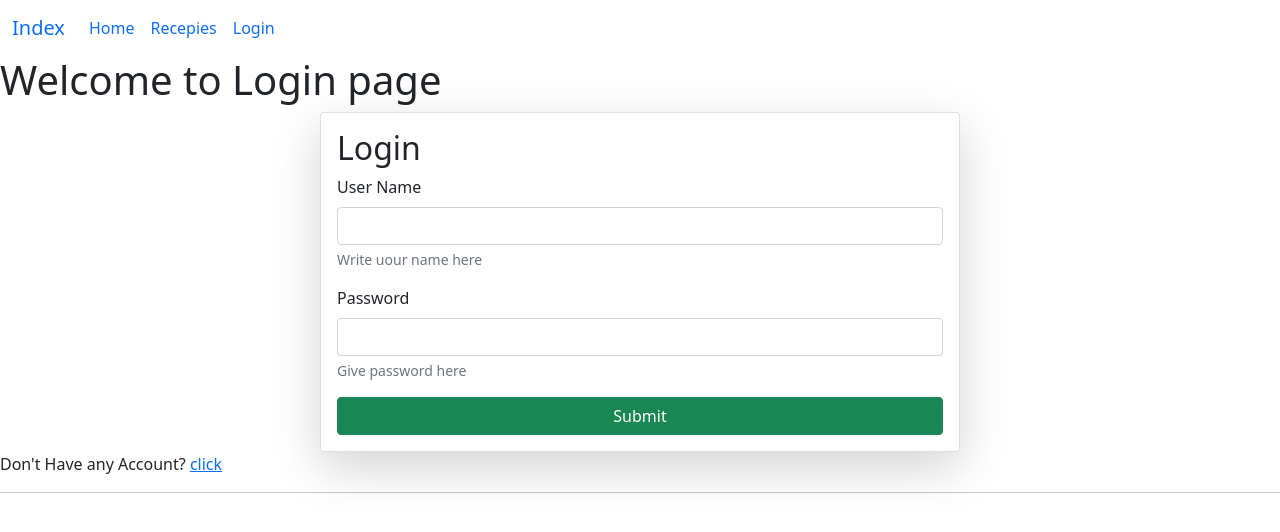
After one commit to Moeen10/Django-Simple-CRUD_and_Search, a Django app: page /login/ in a window 1280 px wide. The commit adds this page. Shown: the top 532 px of the page. Run offline with Django 4.2, Linux system fonts and the light colour scheme; some libraries are stand-ins or nearby versions.

Commit message:
add login required to see recepies , session hold using login + logout added and many tuk tak

```diff
--- a/Django_Services/urls.py
+++ b/Django_Services/urls.py
@@ -16,6 +16,9 @@ urlpatterns = [
     path('recepies/', recepies, name="recepies"),
     path('recepies/delete_recepies/<id>/', delete_recepie, name="delete_recepie"),
     path('recepies/update_recepies/<id>/', update_recepie, name="updatete_recepie"),
+    path('login/', loginPage, name="login"),
+    path('register/', registration, name="register"),
+    path('logout/', logout_page, name="logout"),
 ]
 
 
--- a/home/templates/Common/base.html
+++ b/home/templates/Common/base.html
@@ -16,10 +16,42 @@
     <title>{{page}}</title>
 </head>
 <body>
-    <a href="/home/">Home</a>
-    <a href="/">Index</a>
-    <a href="/about/">About</a>
-    <a href="/recepies/">Recepies</a>
+
+  <nav class="navbar navbar-expand-lg bg-body-tertiary">
+    <div class="container-fluid">
+      <a class="navbar-brand" href="/">Index</a>
+      <button class="navbar-toggler" type="button" data-bs-toggle="collapse" data-bs-target="#navbarSupportedContent" aria-controls="navbarSupportedContent" aria-expanded="false" aria-label="Toggle navigation">
+        <span class="navbar-toggler-icon"></span>
+      </button>
+      <div class="collapse navbar-collapse" id="navbarSupportedContent">
+        <ul class="navbar-nav me-auto mb-2 mb-lg-0">
+          <li class="nav-item">
+            <a class="nav-link active" aria-current="page" href="/home/">Home</a>
+          </li>
+          <li class="nav-item">
+            <a class="nav-link" href="/recepies/">Recepies</a>
+          </li>
+          {%  if request.user.is_authenticated %}
+          <li class="nav-item">
+            <a class="nav-link" href="/logout/">Logout</a>
+          </li>
+          {% else %}
+          <li class="nav-item">
+            <a class="nav-link" href="/login/">Login</a>
+          </li>
+          {% endif %}
+
+
+      </div>
+    </div>
+  </nav>
+
+  {%  if request.user.is_authenticated %}
+
+  <h4>User User name is : {{request.user.username}}</h4>
+  <h5>User first name is : {{request.user.first_name}}</h4>
+  <h5>User last name is : {{request.user.last_name}}</h4>
+{% endif %}
     <h1>Welcome to {{page}} page</h1>
 
     {% block start %}
--- a/vege/models.py
+++ b/vege/models.py
@@ -1,7 +1,9 @@
 from django.db import models
+from django.contrib.auth.models import User
 
 # Create your models here.
 class Receipe(models.Model):
+    user = models.ForeignKey(User, on_delete=models.SET_NULL,null=True,blank=True)
     receipe_name = models.TextField(max_length=100)
     receipe_description = models.TextField()
     receipe_image = models.ImageField(upload_to="receipe/")
--- /dev/null
+++ b/vege/templates/login.html
@@ -0,0 +1,33 @@
+{% extends "Common/base.html" %}
+
+{% block start %}
+<form class="col-6 mx-auto card p-3 shadow-lg " method="post" enctype="multipart/form-data">
+    {% csrf_token %}
+      <h2>Login </h2>
+
+      {% if messages %}
+      <div class="alert alert-primary" role="alert" id="messages">
+        {% for message in messages %}
+        {{ message }}
+        {% endfor %}
+      </div>
+      {% endif %}
+
+      <div class="mb-3">
+        <label for="exampleInputEmail1" class="form-label">User Name</label>
+        <input name="username" type="text" class="form-control" id="Write your name" aria-describedby="Your name">
+        <div id="recepieID" class="form-text">Write uour name here</div>
+      </div>
+      <div class="mb-3">
+        <label for="exampleInputEmail1" class="form-label">Password</label>
+        <input name="password" type="password" class="form-control" id="Write your Password" aria-describedby="Password">
+        <div id="recepieID" class="form-text">Give password here</div>
+      </div>
+
+
+
+      <button type="submit" class="btn btn-success">Submit</button>
+    </form>
+  <p>Don't Have any Account? <a href="/register/">click</a></p>
+  <hr>
+{% endblock %}
--- a/vege/views.py
+++ b/vege/views.py
@@ -1,11 +1,18 @@
 from django.shortcuts import render,redirect
 from django.contrib import messages
 from .models import *
+from django.contrib.auth.models import User
 from django.http import HttpResponse
+from django.contrib import messages
+from django.contrib.auth import authenticate , login , logout
+from django.contrib.auth.decorators import login_required
+
 # Create your views here.
+@login_required(login_url='/login/')
 def recepies(request):
     querySet = Receipe.objects.all();
     if request.method == "POST":
+
         data = request.POST
         receipe_image = request.FILES.get("receipe_image")
         receipe_name =data.get('receipe_name')
@@ -62,3 +69,67 @@ def delete_recepie(request,id):
     deleteQuery.delete()
   #  messages.success(request, 'Recipe deleted successfully')
     return redirect("/recepies/")
+
+def loginPage(request):
+    if request.method == "POST":
+        data = request.POST
+        username = data.get("username")
+        password = data.get("password")
+
+        print("6666666666666666666666")
+        print(username)
+        print(password)
+        if not User.objects.filter(username = username).exists():
+            messages.error(request,"Wrong Username")
+            return redirect('/login/')
+        else:
+            user = authenticate(request, username=username, password=password)
+            if user is not None:
+                login(request, user)
+                return redirect('/recepies/')
+            else:
+                messages.error(request,"Your password or username is not Correct")
+
+    context = {
+        'page': "Login"
+    }
+    return render(request,"login.html",context)
+
+
+def registration(request):
+    if request.method == "POST":
+        data = request.POST
+        FName = data.get("first_name")
+        LName = data.get("last_name")
+        username = data.get("username")
+        password = data.get("password")
+
+
+
+
+
+        existuser = User.objects.filter(username=username)
+        print("+++++++++++++++++++++++++")
+        print(existuser.exists())
+        if existuser.exists():
+            messages.info(request, "Change user name because this user name is already taken")
+            return redirect('/register/')
+
+        user = User.objects.create(
+            username = username,
+            first_name = FName,
+            last_name = LName,
+        )
+        user.set_password(password)
+        user.save()
+        messages.info(request, "Account created successfully")
+        return redirect('/register/')
+
+    context = {
+        'page': "Registration"
+    }
+    return render(request, "registration.html", context)
+
+def logout_page(request):
+    logout(request)
+    return redirect('/login/')
```
Also changed, not shown: vege/templates/recepies.html (+5 -2 lines), vege/templates/registration.html (added, +45 -0 lines), Django_Services/settings.py (line endings or trailing spaces), db.sqlite3, vege/migrations/0004_receipe_user.py (added).
